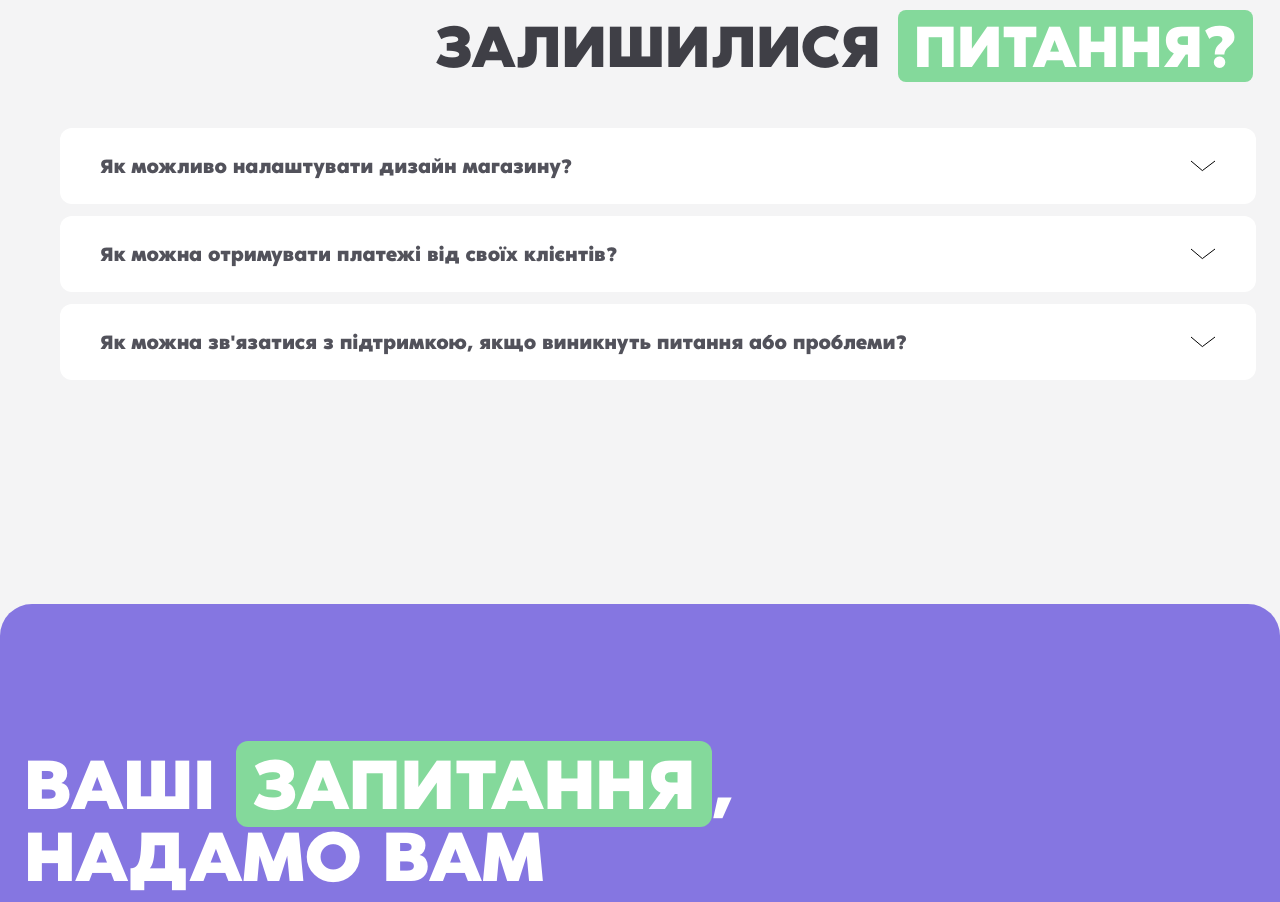
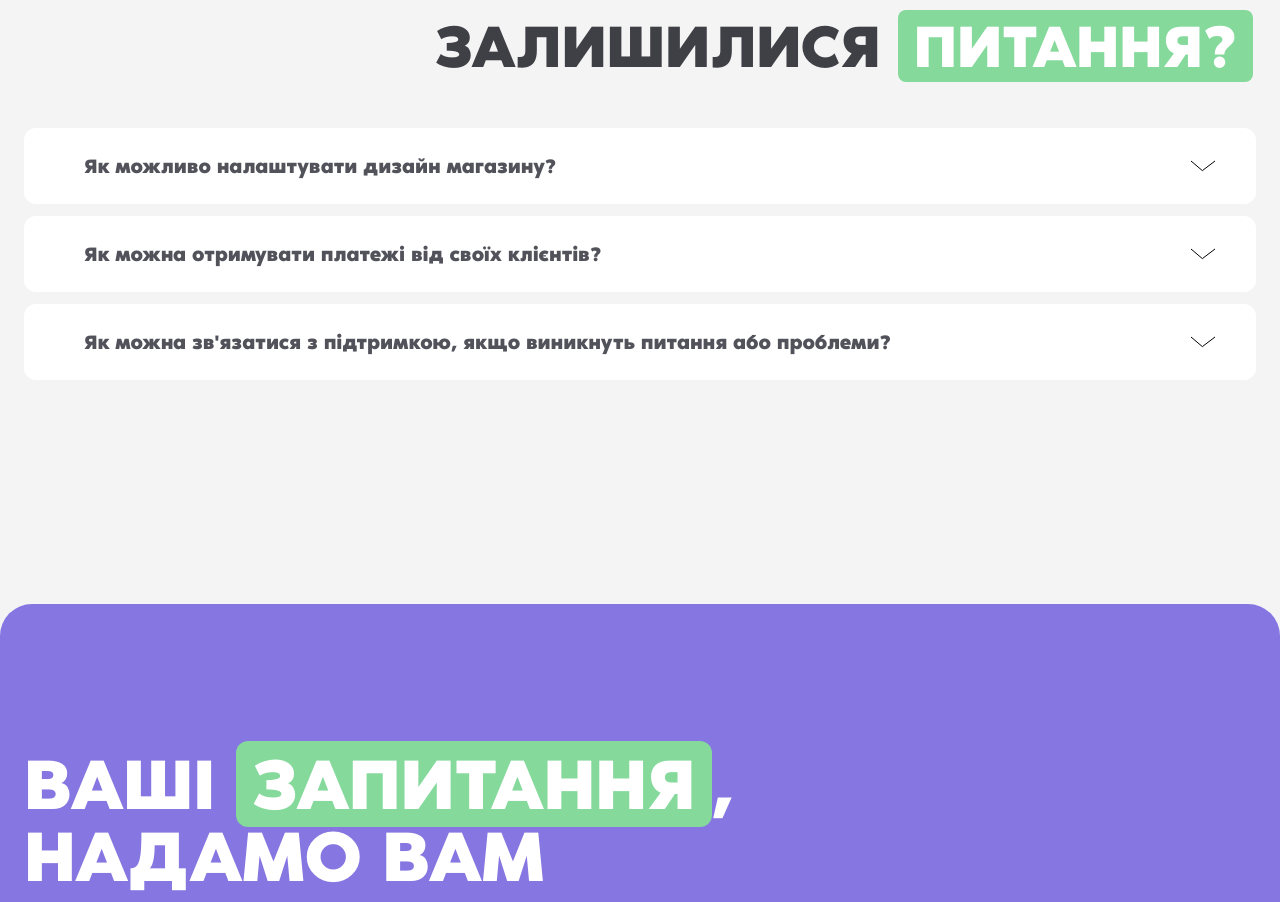
Before and after one commit to flurium/spentoday, a SvelteKit app: page / in a window 1280 px wide. Shown: the part 7180-8082 px from the top of the page. Built offline with nearby package versions, Linux system fonts and the light colour scheme; no server answers; a web font is replaced by a local one.

Commit message:
Questions fix final

```diff
--- a/src/features/landing/questions/Questions.svelte
+++ b/src/features/landing/questions/Questions.svelte
@@ -37,7 +37,7 @@
   </h2>
 
   {#each questions as question}
-    <details class="bg-white mt-3 md:ml-9 rounded-xl md:col-span-3 md:relative">
+    <details class="bg-white mt-3 rounded-xl md:col-span-3 md:relative">
       <GreenStar
         class="hidden md:block absolute top-0 left-0 z-10 mt-8 ml-20 h-[70px] w-[70px]"
       />
@@ -45,12 +45,12 @@
         class="text-secondary-600 px-10 pt-6 pb-6 font-bold text-xl cursor-pointer
         select-none flex justify-between items-center gap-4"
       >
-        <div class="title">{question.title}</div>
+        <div class="title pl-5">{question.title}</div>
         <div class="arrow transition-transform">
           <Arrow class="rotate-180" />
         </div>
       </summary>
-      <p class="pb-12 px-10 text-secondary-500 question">
+      <p class="pb-12 px-14 text-secondary-500 question">
         {question.answer}
       </p>
     </details>
```
